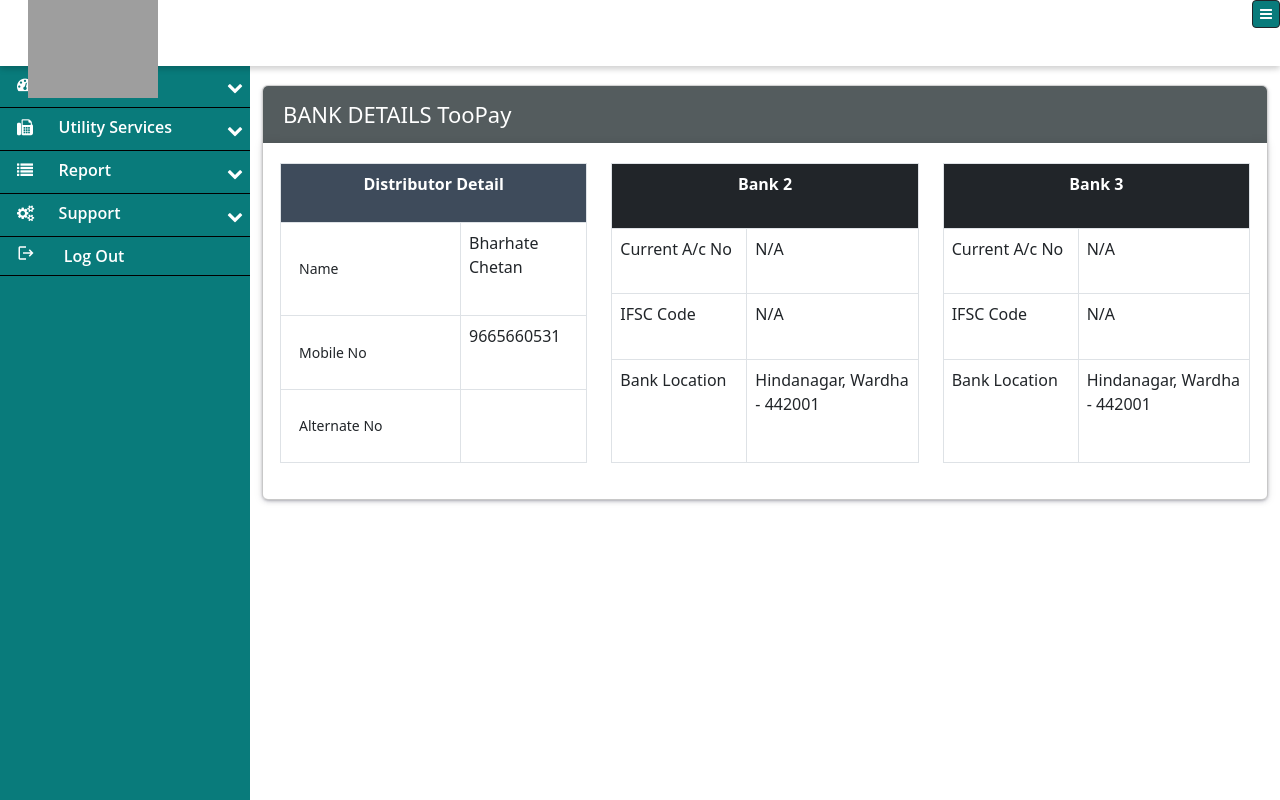
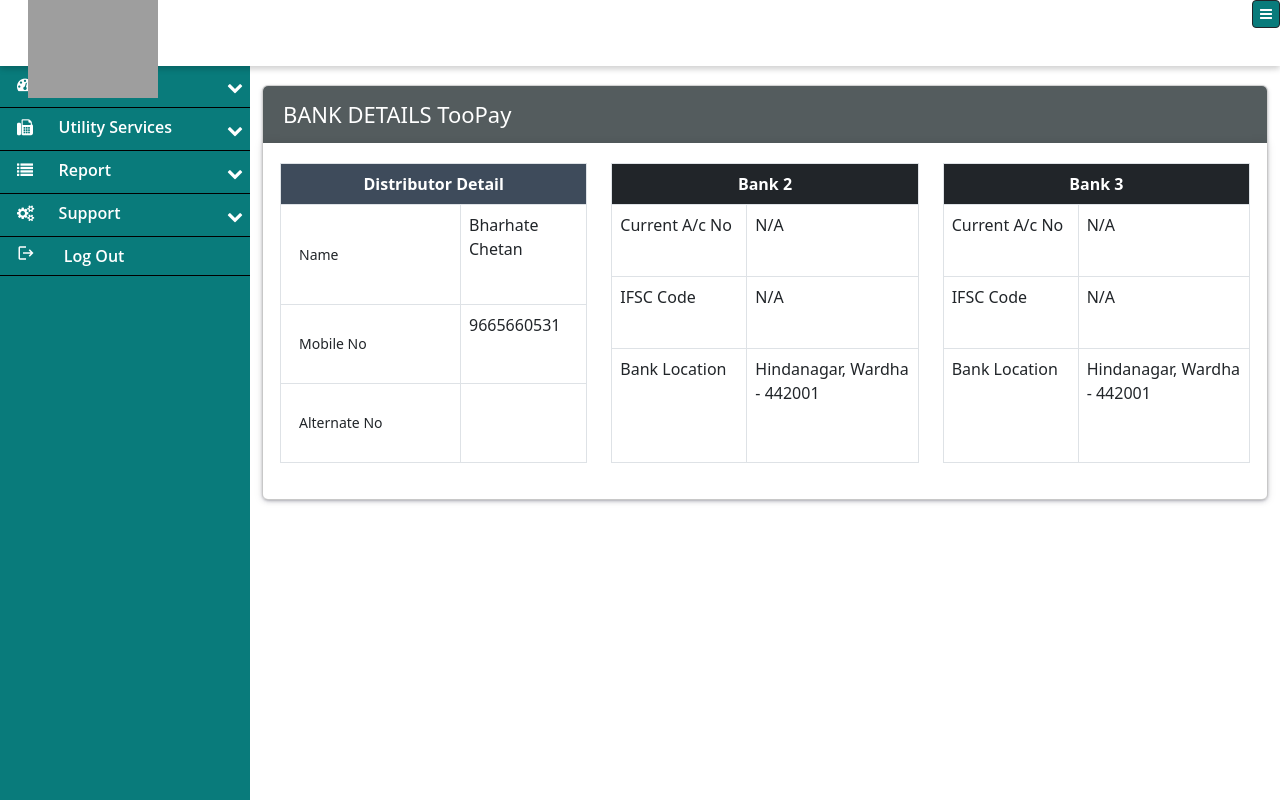
Before and after one commit to praveen-jetcode/Toopay-application, a Next.js app: page /Support/Support in a window 1280 px wide. Built offline with nearby package versions, Linux system fonts and the light colour scheme; grey boxes are pictures that could not be loaded.

Commit message:
tablechanges

```diff
--- a/pages/Support/Support.tsx
+++ b/pages/Support/Support.tsx
@@ -10,10 +10,13 @@
 
                         <div className="col-lg-4">
                         <table className="table table-bordered">
+                            <thead>
+                            <tr className="bg-dark text-white text-center header">
+                                            <th colSpan={2}>Distributor Detail</th>
+                            </tr>
+                            </thead>
                         <tbody className="tablebody">
-                                        <tr className="bg-dark text-white text-center header">
-                                            <th colSpan={2}>Distributor Detail</th>
-                                        </tr>
+
                                         <tr>
                                             <td width="180px" className="name">Name </td>
                                             <td>
@@ -41,10 +44,13 @@
 
                         <div className="col-lg-4">
                         <table className="table table-bordered">
-                                <tbody>
-                                    <tr className="bg-dark text-white text-center">
+                            <thead>
+                            <tr className="bg-dark text-white text-center">
                                     <th colSpan={2}> Bank 2</th>
                                 </tr>
+                            </thead>
+                                <tbody>
+
                                 <tr>
                                     <td width="135px">Current A/c No  </td>
                                     <td>
@@ -68,10 +74,13 @@
                         </div>
                         <div className="col-lg-4">
                         <table className="table table-bordered">
-                                <tbody>
-                                    <tr className="bg-dark text-white text-center">
+                            <thead>
+                            <tr className="bg-dark text-white text-center">
                                     <th colSpan={2}> Bank 3</th>
                                 </tr>
+                            </thead>
+                                <tbody>
+
                                 <tr>
                                     <td width="135px">Current A/c No  </td>
                                     <td>
@@ -87,7 +96,7 @@
                                 <tr>
                                     <td>Bank Location </td>
                                     <td>
-                                      <p className="inputbox  mb-0">Hindanagar, Wardha - 442001</p>
+                                      <p className="inputbox mb-0">Hindanagar, Wardha - 442001</p>
                                     </td>
                                 </tr>
                             </tbody>
```
